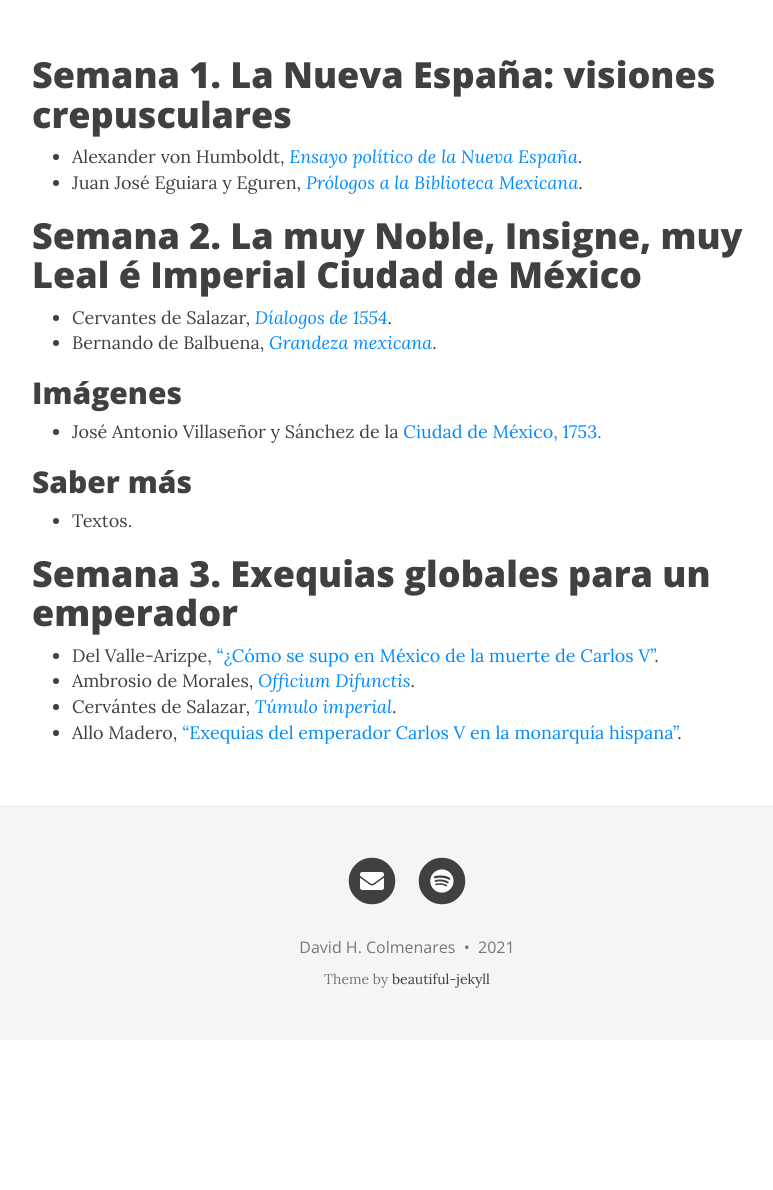
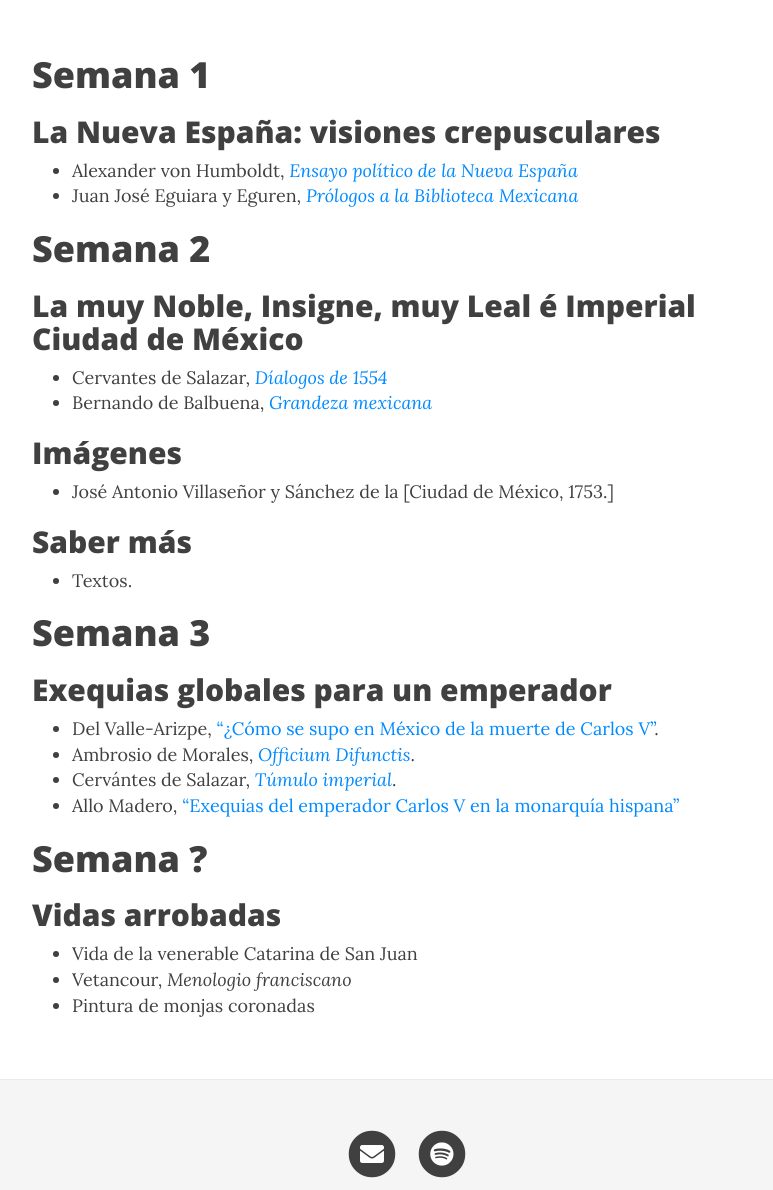
Before and after one commit to Hipomenes/novohispana, a Jekyll site: the page built from syllabus.md, in a window 1280 px wide and 1400 px high, scrolled down 279 px. Shown: the part 210-1400 px from the top of the window, without its empty margins (233-1006 px from the left). Built offline with Jekyll 4.4.1, drawn with Linux system fonts in a browser that asks for light colours; nearby versions of some CDN libraries; before the commit the page ends 1529 px from its top, so only the background shows below that.

Commit message:
Update syllabus.md

```diff
--- a/syllabus.md
+++ b/syllabus.md
@@ -4,27 +4,42 @@ title: Temario
 bigimg: /img/4partes.jpg
 ---
 
-# Semana 1. La Nueva España: visiones crepusculares
 
-- Alexander von Humboldt, [*Ensayo político de la Nueva España*]().
-- Juan José Eguiara y Eguren, [*Prólogos a la Biblioteca Mexicana*]().
+# Semana 1
 
-# Semana 2. La muy Noble, Insigne, muy Leal é Imperial Ciudad de México
+## La Nueva España: visiones crepusculares
 
-- Cervantes de Salazar, [*Díalogos de 1554*]().
-- Bernando de Balbuena, [*Grandeza mexicana*]().
+- Alexander von Humboldt, [*Ensayo político de la Nueva España*]()
+- Juan José Eguiara y Eguren, [*Prólogos a la Biblioteca Mexicana*]()
+
+# Semana 2
+
+## La muy Noble, Insigne, muy Leal é Imperial Ciudad de México
+
+- Cervantes de Salazar, [*Díalogos de 1554*]()
+- Bernando de Balbuena, [*Grandeza mexicana*]()
 
 ## Imágenes
 
-- José Antonio Villaseñor y Sánchez de la [Ciudad de México, 1753.]()
+- José Antonio Villaseñor y Sánchez de la [Ciudad de México, 1753.]
 
 ## Saber más
 
 - Textos.
 
-# Semana 3. Exequias globales para un emperador
+# Semana 3
+
+## Exequias globales para un emperador
 
 - Del Valle-Arizpe, ["¿Cómo se supo en México de la muerte de Carlos V"]().
 - Ambrosio de Morales, [*Officium Difunctis*]().
 - Cervántes de Salazar, [*Túmulo imperial*]().
-- Allo Madero, ["Exequias del emperador Carlos V en la monarquía hispana"]().
+- Allo Madero, ["Exequias del emperador Carlos V en la monarquía hispana"]()
+
+# Semana ?
+
+## Vidas arrobadas
+
+- Vida  de  la  venerable  Catarina  de  San  Juan
+- Vetancour, *Menologio franciscano*
+- Pintura de monjas coronadas
```
